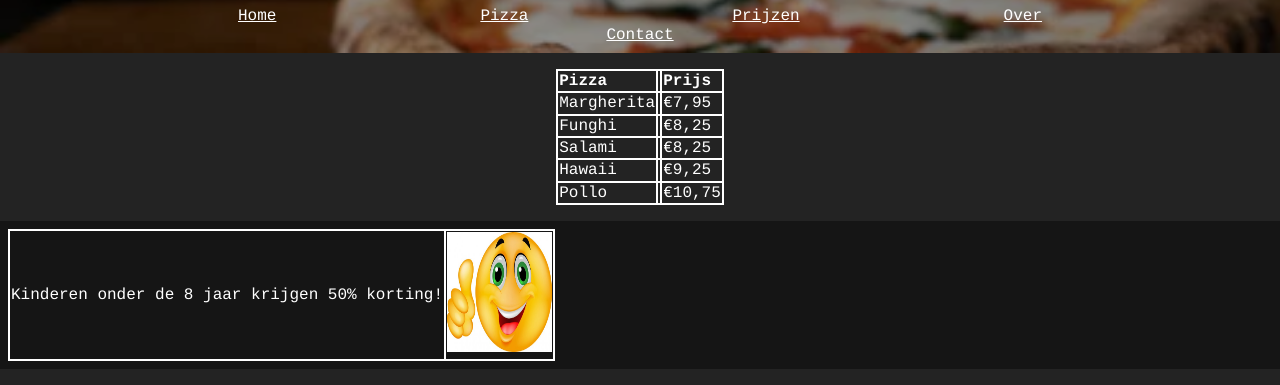
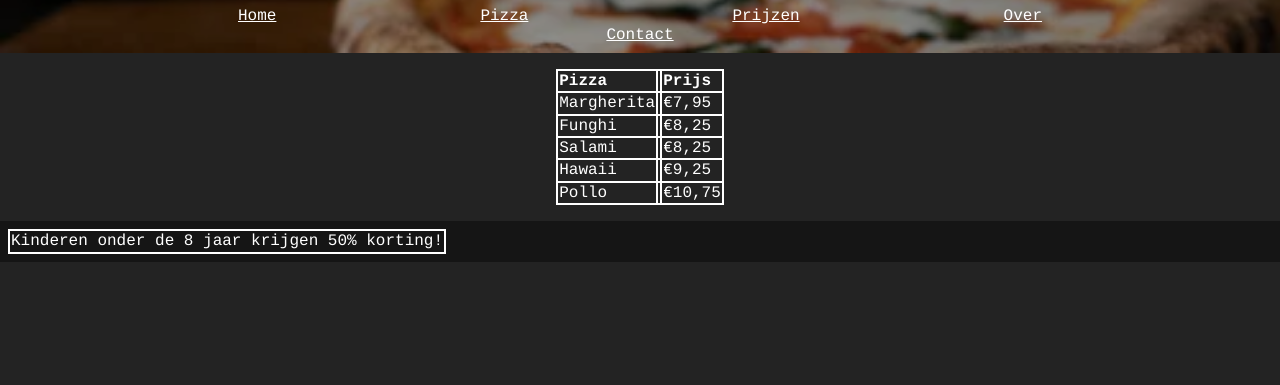
Before and after one commit to larsbar1/larsbar1.github.io, a plain HTML site: page prijzen.html in a window 1280 px wide. Shown: the part 500-885 px from the top of the page. After the commit the page ends 800 px from the top, so only its background shows below. Drawn offline with nearby package versions, Linux system fonts and the light colour scheme.

Commit message:
Update prijzen.html

```diff
--- a/prijzen.html
+++ b/prijzen.html
@@ -121,8 +121,7 @@ border-radius: 20px;
  <ul>
     <table>
       <tr>
-  <td class="kids">Kinderen onder de 8 jaar krijgen 50% korting!</td>
-        <td><img src="kids.png" width="105" height="120"></td>
+  <td>Kinderen onder de 8 jaar krijgen 50% korting!</td>
       </tr>
     </table>
   </ul>
```
